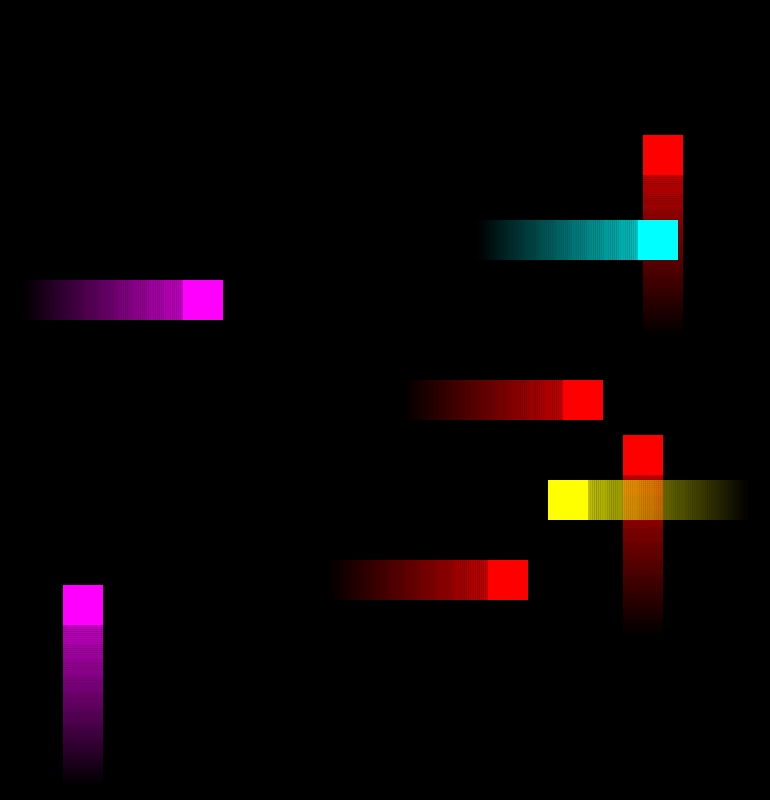
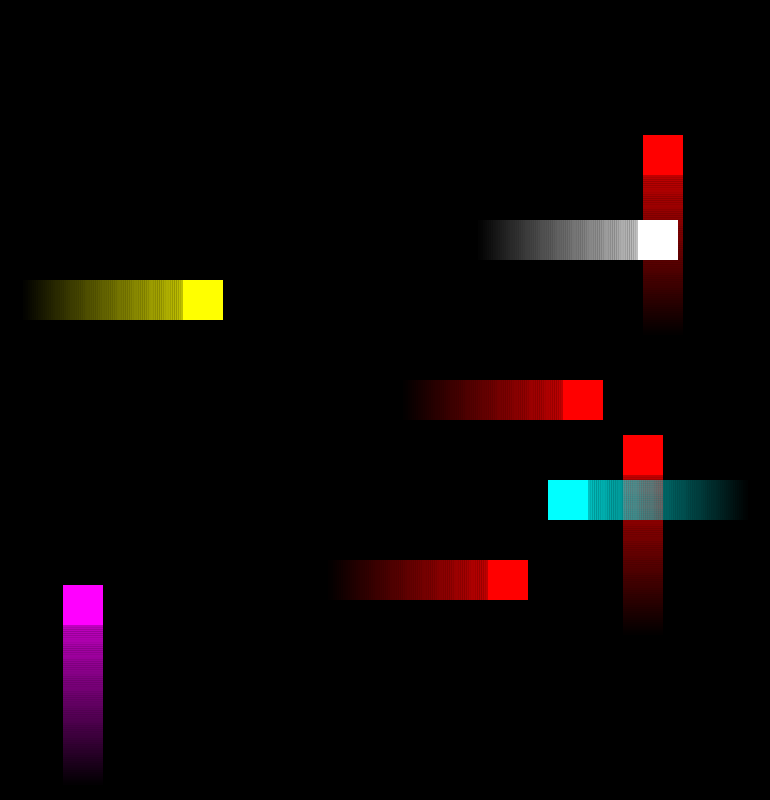
Before and after one commit to HopefulLlama/GridRunner, a plain HTML site: page html.html in a window 1280 px wide. Shown: the whole page, without its empty margins (217-987 px from the left). Drawn offline with Linux system fonts and the light colour scheme.

Commit message:
Runner Colour Manager

```diff
--- a/html.html
+++ b/html.html
@@ -5,8 +5,9 @@
 	<script src="src/grid-runner-util.js"></script>
 	<script src="src/runner/runner-position.js"></script>
 	<script src="src/runner/runner-colour.js"></script>
+	<script src="src/runner/runner-colour-manager.js"></script>
+	<script src="src/runner/runner-behaviour.js"></script>
 	<script src="src/runner/runner-behaviour-manager.js"></script>
-	<script src="src/runner/runner-behaviour.js"></script>
 	<script src="src/runner/runner.js"></script>
 	<script src="src/stage/runner-settings.js"></script>
 	<script src="src/stage/stage.js"></script>
--- a/js.js
+++ b/js.js
@@ -1,5 +1,11 @@
 window.onload = function() {
-	let stage = new Stage(document.getElementById("canvas"), 60, new RunnerSettings(10, 75, 250, 20, 300, 160, 0.75), new RunnerBehaviourManager(false, []));
+	let stage = new Stage(
+		document.getElementById("canvas"),
+		60,
+		new RunnerSettings(10, 75, 250, 20, 300, 160, 0.75),
+		new RunnerColourManager(false, [new RunnerColour(255, 255, 255)]),
+		new RunnerBehaviourManager(false, [])
+	);
 	stage.setBgColor(0, 0, 0);
 	stage.setContextSize();
 
--- a/src/runner/runner-behaviour-manager.js
+++ b/src/runner/runner-behaviour-manager.js
@@ -107,7 +107,7 @@ class RunnerBehaviourManager {
 			if(filteredBehaviours.length !== behavioursToAdd.length) {
 				console.log("Error adding behaviours: Some behaviours have incorrect prototype.");
 			}
-			this.behaviours.concat(filteredBehaviours);
+			this.behaviours = this.behaviours.concat(filteredBehaviours);
 		} else {
 			console.log("Error adding behaviours: Not an array.");
 		}
--- /dev/null
+++ b/src/runner/runner-colour-manager.js
@@ -0,0 +1,33 @@
+class RunnerColourManager {
+	constructor(removeDefaults, coloursToAdd) {
+		if(!removeDefaults) {
+			this.colours = [
+				new RunnerColour(255, 0, 0), // Red
+				new RunnerColour(0, 255, 0), // Green
+				new RunnerColour(0, 0, 255), // BLUE
+				new RunnerColour(255, 0, 255), // Purple? Fushchjiasdsa?
+				new RunnerColour(255, 255, 0), // YELLOW
+				new RunnerColour(0, 255, 255) // Cyan
+			];
+		} else {
+			this.colours = [];
+		}
+
+		if(Array.isArray(coloursToAdd)) {
+			let filteredColours = coloursToAdd.filter(function(colour) {
+				return RunnerColour.prototype.isPrototypeOf(colour);
+			});
+
+			if(filteredColours.length !== coloursToAdd.length) {
+				console.log("Error adding colours: Some colours have incorrect prototype.");
+			}
+			this.colours = this.colours.concat(filteredColours);
+		} else {
+			console.log("Error adding colours: Not an array.");
+		}
+	}
+
+	getRandomColour() {
+		return GridRunnerUtil.randomElement(this.colours);
+	}
+}
--- a/src/runner/runner-colour.js
+++ b/src/runner/runner-colour.js
@@ -3,36 +3,6 @@ class RunnerColour {
 		this.r = r;
 		this.g = g;
 		this.b = b;
-	}
-
-	static get RED() {
-		return new RunnerColour(255, 0, 0);
-	}
-	static get GREEN() {
-		return new RunnerColour(0, 255, 0);
-	}
-	static get BLUE() {
-		return new RunnerColour(0, 0, 255);
-	}
-	static get PURPLE() {
-		return new RunnerColour(255, 0, 255);
-	}
-	static get YELLOW() {
-		return new RunnerColour(255, 255, 0);
-	}
-	static get CYAN() {
-		return new RunnerColour(0, 255, 255);
-	}
-
-	static get COLOURS() {
-		return [
-			RunnerColour.RED,
-			RunnerColour.GREEN,
-			RunnerColour.BLUE,
-			RunnerColour.PURPLE,
-			RunnerColour.YELLOW,
-			RunnerColour.CYAN
-		];
 	}
 
 	getRgb() {
--- a/src/runner/runner.js
+++ b/src/runner/runner.js
@@ -5,8 +5,8 @@ class Runner {
 		this.position = position;
 	}
 
-	static newRandomRunner(canvas, settings, behaviourManager) {
-		let colour = GridRunnerUtil.randomElement(RunnerColour.COLOURS);
+	static newRandomRunner(canvas, settings, colourManager, behaviourManager) {
+		let colour = colourManager.getRandomColour();
 		let behaviour = behaviourManager.getRandomBehaviour();
 
 		return new Runner(colour, behaviour, behaviour.getStartingPosition(canvas, settings));
--- a/src/stage/stage.js
+++ b/src/stage/stage.js
@@ -1,9 +1,10 @@
 class Stage {
-	constructor(canvas, refreshRate, runnerSettings, runnerBehaviourManager) {
+	constructor(canvas, refreshRate, runnerSettings, runnerColourManager, runnerBehaviourManager) {
 		this.canvas = canvas;
 		this.context = canvas.getContext("2d");
 		this.refreshRate = refreshRate;
 		this.runnerSettings = runnerSettings;
+		this.runnerColourManager = runnerColourManager;
 		this.runnerBehaviourManager = runnerBehaviourManager;
 
 		this.runners = [];
@@ -16,7 +17,7 @@ class Stage {
 		let _this = this;
 		this.spawningIntervalId = setInterval(function() {
 			if(GridRunnerUtil.random(0, 100) < _this.runnerSettings.spawnChance && _this.runners.length < _this.runnerSettings.maxRunners) {
-				_this.runners.push(Runner.newRandomRunner(_this.context.canvas, _this.runnerSettings, _this.runnerBehaviourManager));
+				_this.runners.push(Runner.newRandomRunner(_this.context.canvas, _this.runnerSettings, _this.runnerColourManager, _this.runnerBehaviourManager));
 			}
 		}, this.runnerSettings.spawnDelay);
 	}
```
